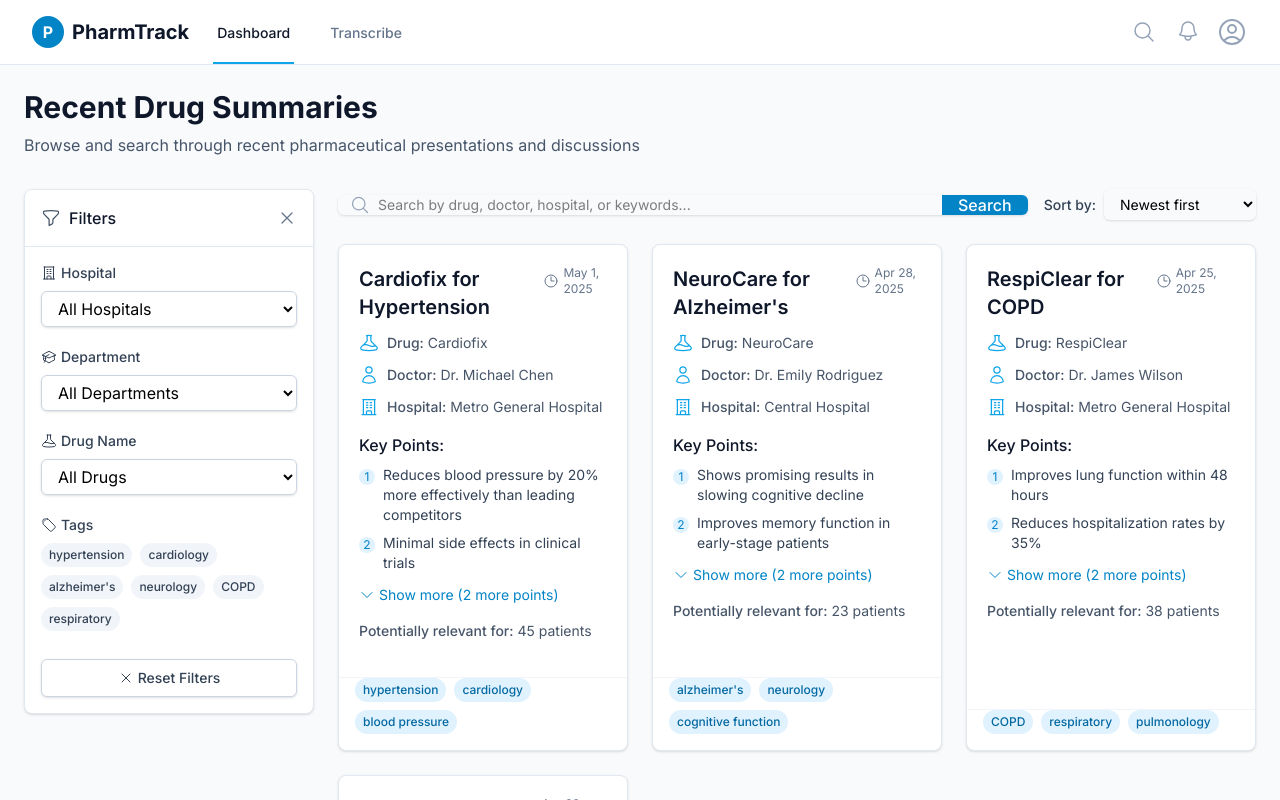
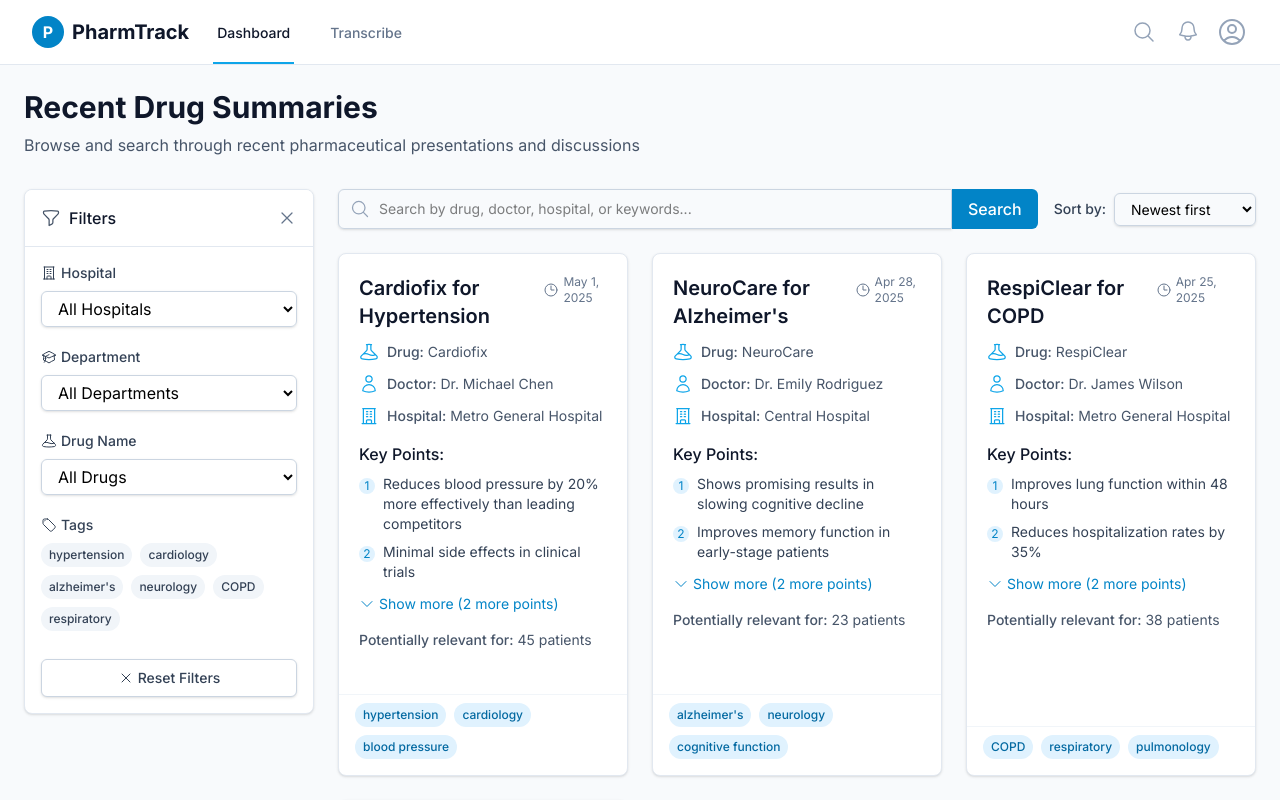
Before and after one commit to vorahardik7/patronus-ai, a Next.js app: page / in a window 1280 px wide. Shown: the top 800 px of the page. Built offline with nearby package versions, Linux system fonts and the light colour scheme.

Commit message:
fixed search bar

```diff
--- a/src/components/home/SearchBar.tsx
+++ b/src/components/home/SearchBar.tsx
@@ -1,6 +1,6 @@
 // src/components/home/SearchBar.tsx
 import { useState } from 'react';
-import { MagnifyingGlassIcon, AdjustmentsHorizontalIcon } from '@heroicons/react/24/outline';
+import { MagnifyingGlassIcon } from '@heroicons/react/24/outline';
 import { SortOrder } from '@/types';
 
 interface SearchBarProps {
@@ -25,34 +25,35 @@ export default function SearchBar({ onSearch, onSortChange }: SearchBarProps) {
 
   return (
     <div className="flex flex-col sm:flex-row gap-4 items-center mb-6">
-      <form onSubmit={handleSubmit} className="flex-1 w-full">
-        <div className="relative">
+      <div className="flex-1 w-full flex">
+        <div className="relative flex-grow flex">
           <div className="absolute inset-y-0 left-0 flex items-center pl-3 pointer-events-none">
             <MagnifyingGlassIcon className="h-5 w-5 text-secondary-400" />
           </div>
           <input
             type="text"
-            className="block w-full rounded-md border-secondary-300 pl-10 pr-20 shadow-sm focus:border-primary-500 focus:ring-primary-500 sm:text-sm"
+            className="block w-full rounded-l-md border border-secondary-300 pl-10 pr-3 py-2 shadow-sm focus:border-primary-500 focus:ring-primary-500 sm:text-sm"
             placeholder="Search by drug, doctor, hospital, or keywords..."
             value={query}
             onChange={(e) => setQuery(e.target.value)}
           />
           <button
-            type="submit"
-            className="absolute inset-y-0 right-0 flex items-center px-4 bg-primary-600 text-white font-medium rounded-r-md hover:bg-primary-700"
+            type="button"
+            onClick={(e) => handleSubmit(e as any)}
+            className="px-4 py-2 bg-primary-600 text-white font-medium rounded-r-md hover:bg-primary-700 focus:outline-none focus:ring-2 focus:ring-primary-500 focus:ring-offset-2"
           >
             Search
           </button>
         </div>
-      </form>
+      </div>
 
-      <div className="flex items-center min-w-[200px]">
-        <label htmlFor="sort" className="text-sm font-medium text-secondary-700 whitespace-nowrap mr-2">
+      <div className="flex items-center whitespace-nowrap">
+        <label htmlFor="sort" className="text-sm font-medium text-secondary-700 mr-2">
           Sort by:
         </label>
         <select
           id="sort"
-          className="block w-full rounded-md border-secondary-300 py-1.5 pl-3 pr-10 shadow-sm focus:border-primary-500 focus:ring-primary-500 sm:text-sm"
+          className="rounded-md border border-secondary-300 py-1.5 pl-3 pr-7 shadow-sm focus:border-primary-500 focus:ring-primary-500 sm:text-sm"
           value={sortOrder}
           onChange={handleSortChange}
         >
--- a/src/components/home/SummaryCard.tsx
+++ b/src/components/home/SummaryCard.tsx
@@ -94,13 +94,13 @@ export default function SummaryCard({ summary }: SummaryCardProps) {
         )}
 
         {summary.relevantPatients && (
-          <div className="mt-4 text-sm text-secondary-600">
+          <div className="mt-4 mb-6 text-sm text-secondary-600">
             <span className="font-medium">Potentially relevant for:</span> {summary.relevantPatients} patients
           </div>
         )}
       </div>
 
-      <div className="p-4 pt-0 border-t border-secondary-100 mt-4">
+      <div className="p-4 pt-2 border-t border-secondary-100 mt-auto">
         <div className="flex flex-wrap gap-2">
           {summary.tags.map((tag) => (
             <span key={tag} className="px-2 py-1 bg-primary-100 text-primary-700 rounded-full text-xs font-medium">
```
